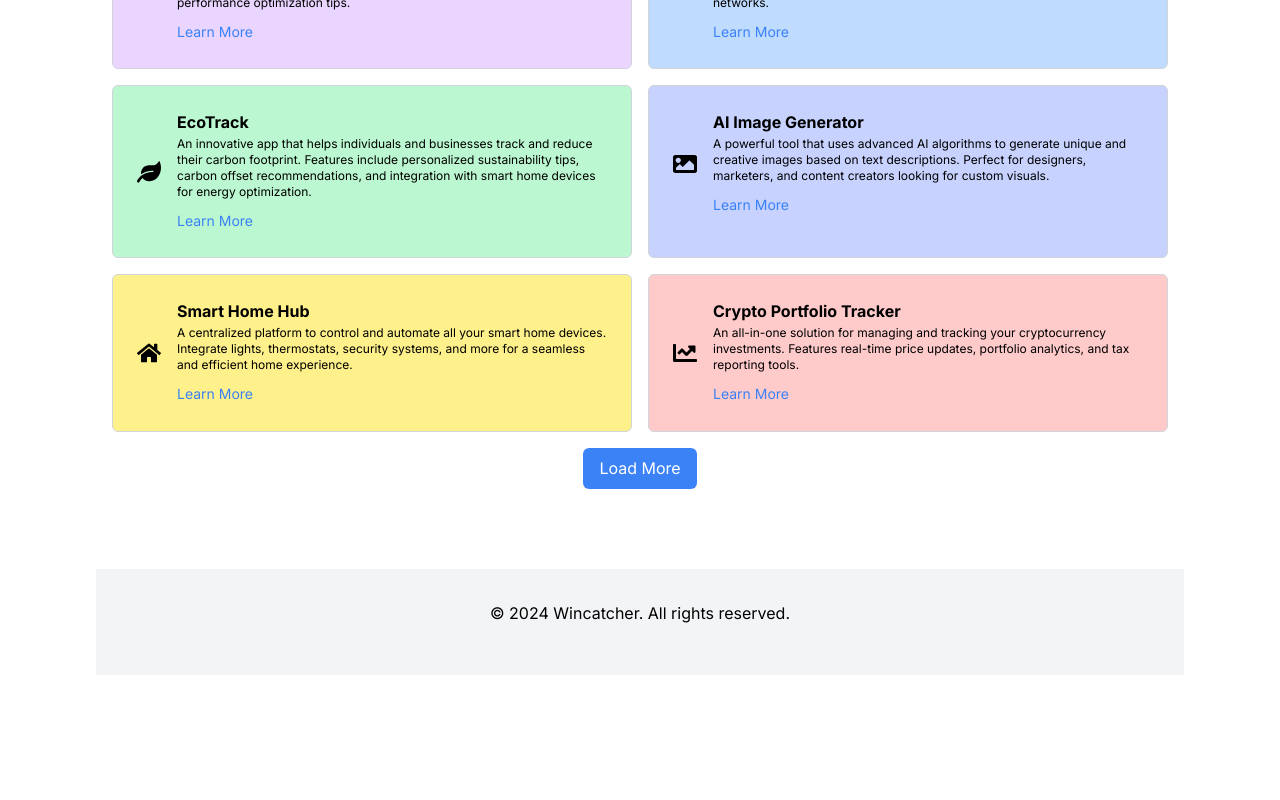
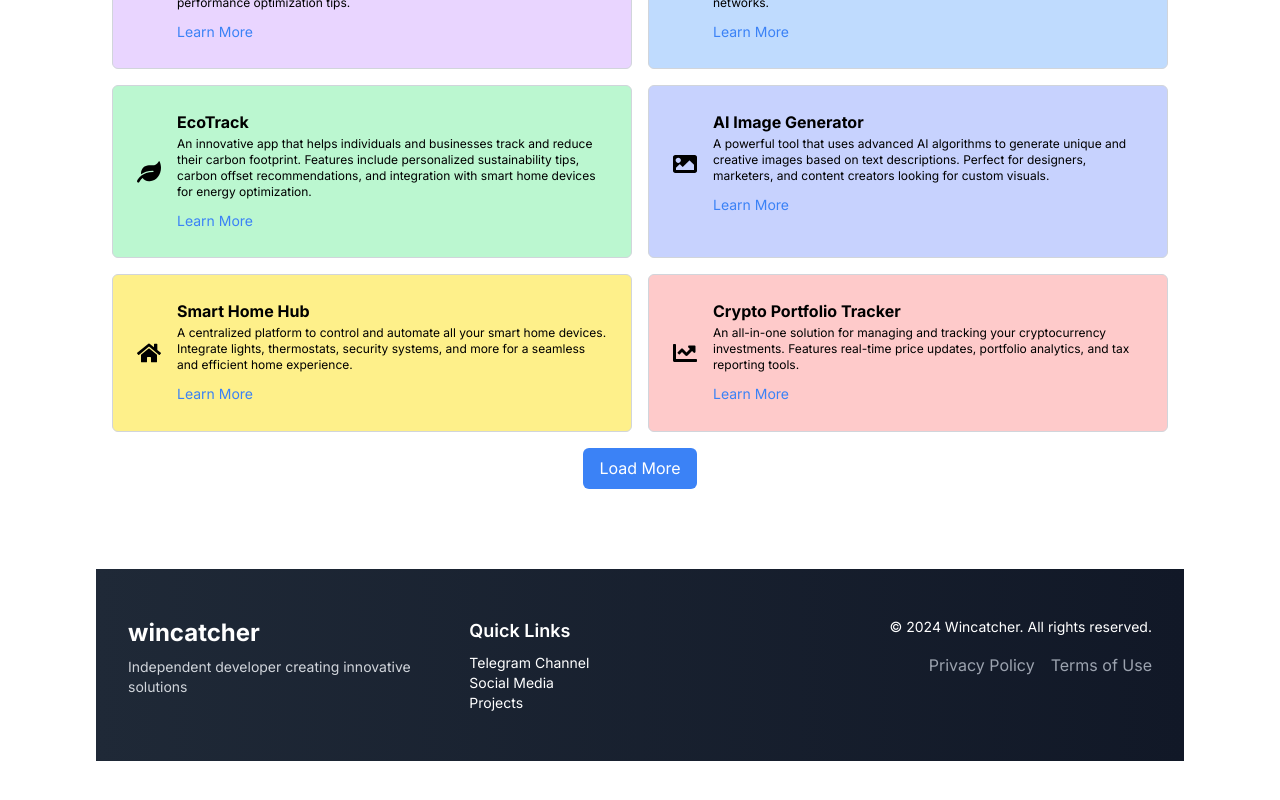
Before and after one commit to vvvvTvT/indiehacker-bio, a Next.js app: page / in a window 1280 px wide. Shown: the part 1422-2222 px from the top of the page. Before the commit the page ends 2193 px from the top, so only its background shows below. Built offline with nearby package versions, Linux system fonts and the light colour scheme.

Commit message:
Update page.tsx

```diff
--- a/src/app/page.tsx
+++ b/src/app/page.tsx
@@ -78,15 +78,25 @@ export default function Component() {
         <div className="container mx-auto px-4 py-2 flex justify-between items-center">
           <h1 className="text-2xl font-bold">wincatcher</h1>
           <div className="space-x-4">
-            <a href="#telegram" className="hover:underline">Telegram Channel</a>
-            <a href="#social" className="hover:underline">Social Media</a>
-            <a href="#projects" className="hover:underline">Projects</a>
+            <a href="#telegram" className="hover:underline">
+              Telegram Channel
+            </a>
+            <a href="#social" className="hover:underline">
+              Social Media
+            </a>
+            <a href="#projects" className="hover:underline">
+              Projects
+            </a>
           </div>
           <button
-            onClick={() => setTheme(theme === 'dark' ? 'light' : 'dark')}
+            onClick={() => setTheme(theme === "dark" ? "light" : "dark")}
             className="p-2 rounded-full bg-gray-200 dark:bg-gray-700 text-gray-800 dark:text-gray-200"
           >
-            {theme === 'dark' ? <FaSun className="text-xl" /> : <FaMoon className="text-xl" />}
+            {theme === "dark" ? (
+              <FaSun className="text-xl" />
+            ) : (
+              <FaMoon className="text-xl" />
+            )}
           </button>
         </div>
       </nav>
@@ -94,7 +104,11 @@ export default function Component() {
       <div className="w-full max-w-6xl mt-12 flex flex-col space-y-8 p-4">
         <div className="mb-8 text-center">
           <h1 className="text-4xl font-bold mb-2">wincatcher</h1>
-          <p className="text-lg">Independent developer with a passion for creating innovative solutions. Over 10+ projects delivered. Always striving for excellence and continuous improvement.</p>
+          <p className="text-lg">
+            Independent developer with a passion for creating innovative
+            solutions. Over 10+ projects delivered. Always striving for
+            excellence and continuous improvement.
+          </p>
         </div>
 
         <div id="telegram" className="mb-4">
@@ -103,7 +117,10 @@ export default function Component() {
               <FaTelegram className="mr-2 text-2xl" />
               Join wincatcher&apos;s Telegram Channel
             </h2>
-            <p className="text-xs mb-2 text-center">Get the latest updates on ongoing projects (usually AI coding, programming, and web apps)</p>
+            <p className="text-xs mb-2 text-center">
+              Get the latest updates on ongoing projects (usually AI coding,
+              programming, and web apps)
+            </p>
             <a
               href="https://t.me/wincatcher"
               target="_blank"
@@ -126,11 +143,23 @@ export default function Component() {
 
         <div className="flex-grow overflow-auto">
           <div className="flex flex-col gap-8">
-            <div id="social" className={`space-y-4 transition-opacity duration-1000 ${socialInView ? 'opacity-100' : 'opacity-0'}`} ref={socialRef}>
+            <div
+              id="social"
+              className={`space-y-4 transition-opacity duration-1000 ${
+                socialInView ? "opacity-100" : "opacity-0"
+              }`}
+              ref={socialRef}
+            >
               <h3 className="font-bold mb-4">Social Media</h3>
               <div className="grid grid-cols-1 md:grid-cols-2 gap-4">
                 {filteredSocialLinks.map((link, index) => (
-                  <Link key={index} href={link.url} target="_blank" rel="noopener noreferrer" className={`block ${link.color} p-6 rounded-md hover:opacity-80 transition-colors border border-gray-300 dark:border-gray-700`}>
+                  <Link
+                    key={index}
+                    href={link.url}
+                    target="_blank"
+                    rel="noopener noreferrer"
+                    className={`block ${link.color} p-6 rounded-md hover:opacity-80 transition-colors border border-gray-300 dark:border-gray-700`}
+                  >
                     <div className="flex items-center">
                       <link.icon className="mr-4 text-2xl flex-shrink-0" />
                       <div>
@@ -143,17 +172,33 @@ export default function Component() {
               </div>
             </div>
 
-            <div id="projects" className={`transition-opacity duration-1000 ${projectInView ? 'opacity-100' : 'opacity-0'}`} ref={projectRef}>
+            <div
+              id="projects"
+              className={`transition-opacity duration-1000 ${
+                projectInView ? "opacity-100" : "opacity-0"
+              }`}
+              ref={projectRef}
+            >
               <h3 className="font-bold mb-4">Projects</h3>
               <div className="grid grid-cols-1 md:grid-cols-2 gap-4">
-                {filteredProjects.slice(0, visibleProjects).map((project, index) => (
-                  <div key={index} className={`${project.color} p-6 rounded-md border border-gray-300 dark:border-gray-700`}>
+                {filteredProjects
+                  .slice(0, visibleProjects)
+                  .map((project, index) => (
+                    <div
+                      key={index}
+                      className={`${project.color} p-6 rounded-md border border-gray-300 dark:border-gray-700`}
+                    >
                       <div className="flex items-center">
                         <project.icon className="mr-4 text-2xl flex-shrink-0" />
                         <div>
                           <h2 className="font-bold">{project.name}</h2>
                           <p className="text-xs mb-2">{project.description}</p>
-                        <a href="#" className="text-blue-500 hover:underline text-sm">Learn More</a>
+                          <a
+                            href="#"
+                            className="text-blue-500 hover:underline text-sm"
+                          >
+                            Learn More
+                          </a>
                         </div>
                       </div>
                     </div>
@@ -162,7 +207,7 @@ export default function Component() {
               {visibleProjects < filteredProjects.length && (
                 <div className="flex justify-center">
                   <button
-                    onClick={() => setVisibleProjects(prev => prev + 6)}
+                    onClick={() => setVisibleProjects((prev) => prev + 6)}
                     className="mt-4 bg-blue-500 text-white px-4 py-2 rounded-md hover:bg-blue-600 transition-colors"
                   >
                     Load More
@@ -174,11 +219,66 @@ export default function Component() {
         </div>
       </div>
 
-      <footer className="mt-16 bg-gray-100 dark:bg-gray-800 py-8 w-full">
-        <div className="container mx-auto px-4 text-center">
-          <p>&copy; 2024 Wincatcher. All rights reserved.</p>
+      <footer className="mt-16 bg-gradient-to-r from-gray-800 to-gray-900 text-white py-12 w-full">
+        <div className="container mx-auto px-4 md:px-8">
+          <div className="flex flex-wrap justify-between items-start">
+            <div className="w-full md:w-1/3 mb-6 md:mb-0">
+              <h3 className="text-2xl font-bold mb-2">wincatcher</h3>
+              <p className="text-sm text-gray-300">
+                Independent developer creating innovative solutions
+              </p>
+            </div>
+            <div className="w-full md:w-1/3 mb-6 md:mb-0">
+              <h4 className="text-lg font-semibold mb-2">Quick Links</h4>
+              <ul className="text-sm">
+                <li>
+                  <a
+                    href="#telegram"
+                    className="hover:text-blue-400 transition-colors"
+                  >
+                    Telegram Channel
+                  </a>
+                </li>
+                <li>
+                  <a
+                    href="#social"
+                    className="hover:text-blue-400 transition-colors"
+                  >
+                    Social Media
+                  </a>
+                </li>
+                <li>
+                  <a
+                    href="#projects"
+                    className="hover:text-blue-400 transition-colors"
+                  >
+                    Projects
+                  </a>
+                </li>
+              </ul>
+            </div>
+            <div className="w-full md:w-1/3 text-right">
+              <p className="text-sm">
+                &copy; 2024 Wincatcher. All rights reserved.
+              </p>
+              <div className="mt-2">
+                <a
+                  href="#"
+                  className="text-gray-400 hover:text-white transition-colors mr-4"
+                >
+                  Privacy Policy
+                </a>
+                <a
+                  href="#"
+                  className="text-gray-400 hover:text-white transition-colors"
+                >
+                  Terms of Use
+                </a>
+              </div>
+            </div>
+          </div>
         </div>
       </footer>
     </main>
-  )
+  );
 }
```
Lines whose indentation alone changed are shown as unchanged.
